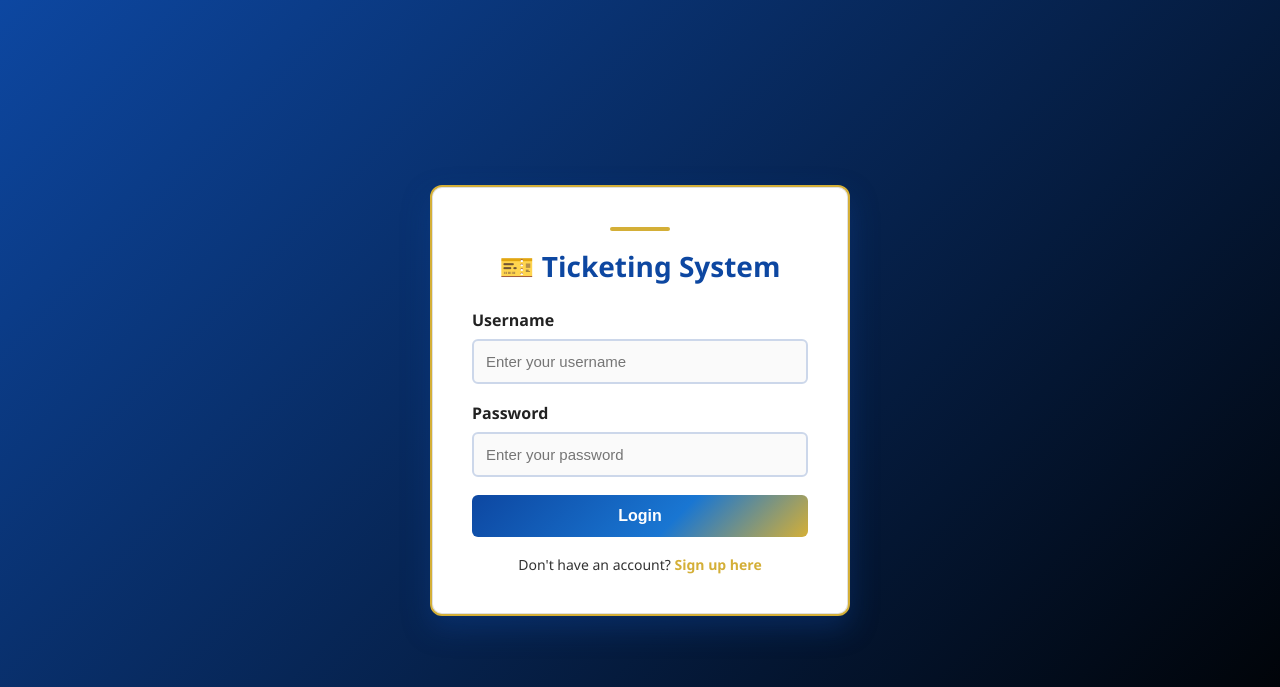
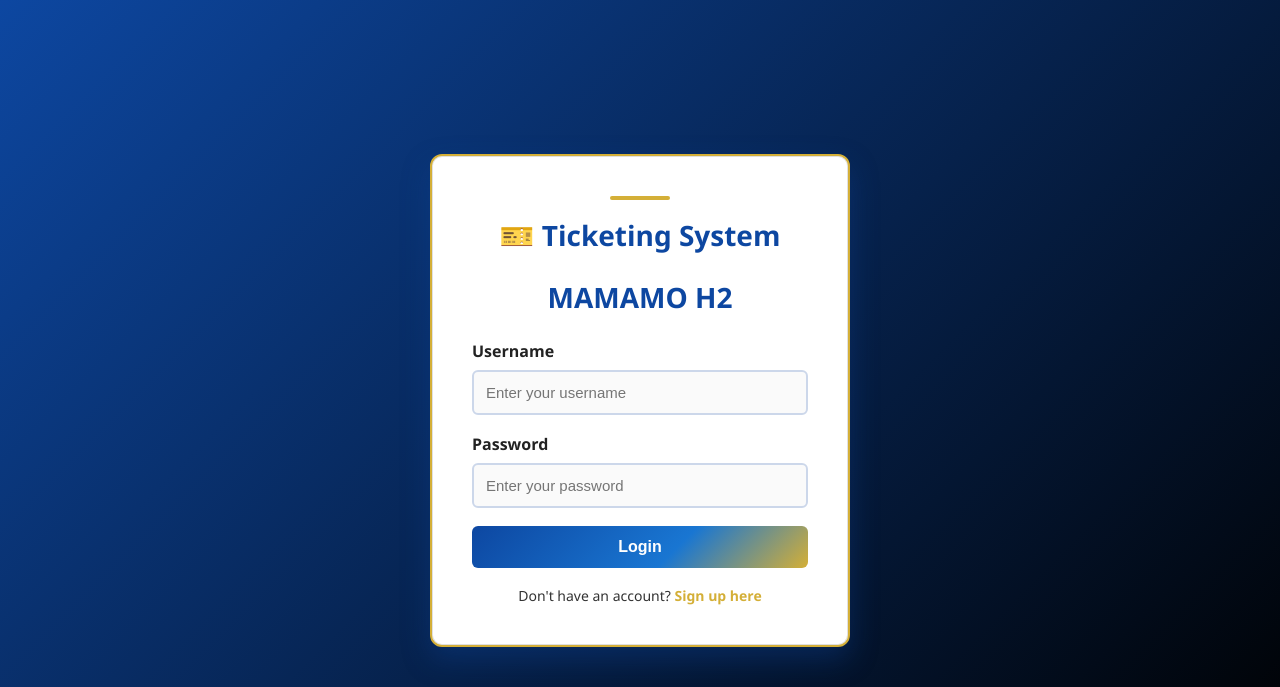
Before and after one commit to Aiko222004/hello-world, a PHP site: page /loginform.php in a window 1280 px wide. Shown: the top 687 px of the page. Run offline with PHP 8.4, Linux system fonts and the light colour scheme.

Commit message:
i added h2 to the login form

```diff
--- a/loginform.php
+++ b/loginform.php
@@ -142,6 +142,7 @@
     <div class="login-container">
         <div class="accent-bar"></div>
         <h2>🎫 Ticketing System</h2>
+        <h2>MAMAMO H2</h2>
 
         <?php if(isset($_SESSION['success'])): ?>
             <div class="success-message">
```
